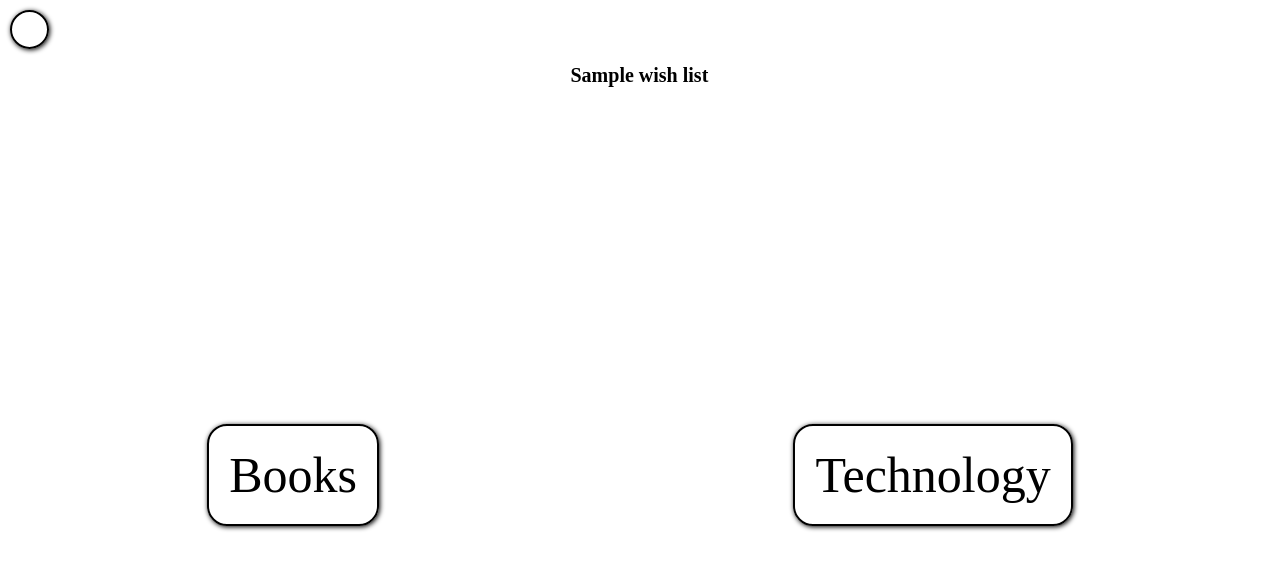
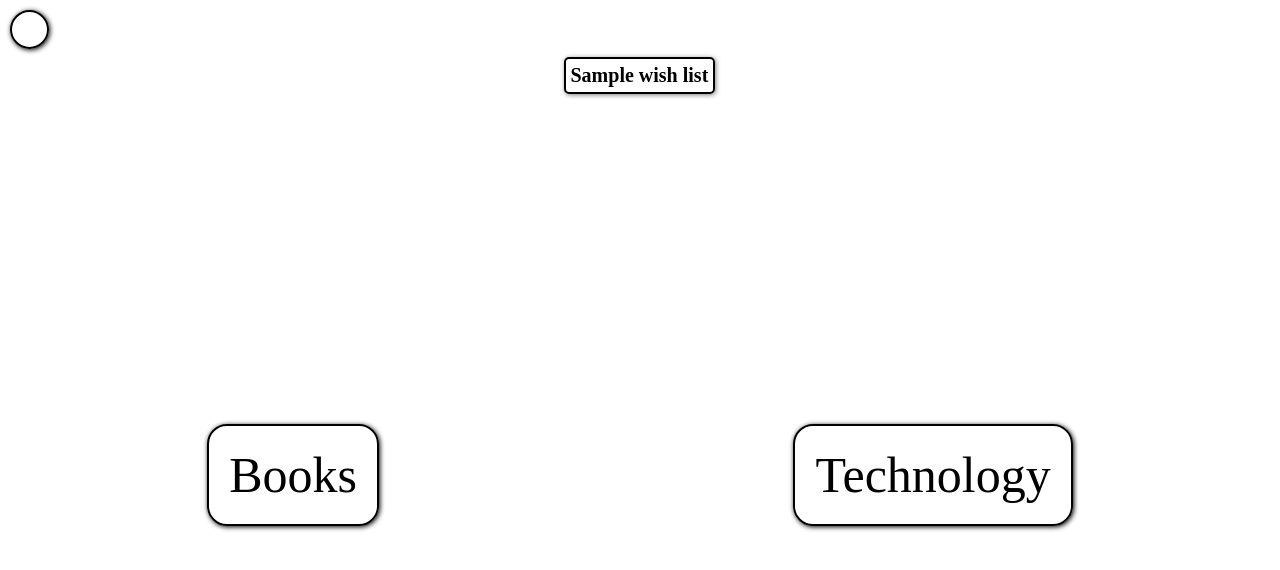
Before and after one commit to kf256/wish-list-1, a plain HTML site: page index.html in a window 1280 px wide. Drawn offline with Linux system fonts and the light colour scheme.

Commit message:
improve header style

```diff
--- a/display.js
+++ b/display.js
@@ -51,7 +51,7 @@ function displayDetails() {
 
 function updateHeader() {
     header.innerHTML = "";
-    header.innerHTML += "<span onclick='if(loc.length!==0){loc=[];display();}'>"+list_name+"</span>";
-    if (loc.length > 0) header.innerHTML += " / <span onclick='if(loc.length!==1){loc=[loc[0]];display();}'>"+list[loc[0]].name+"</span>";
-    if (loc.length > 1) header.innerHTML += " / <span>"+list[loc[0]].wishes[loc[1]].name+"</span>";
+    header.innerHTML += `<div onclick="if(loc.length!==0){loc=[];display();}">${list_name}</div>`;
+    if (loc.length > 0) header.innerHTML += `&gt;<div onclick="if(loc.length!==1){loc=[loc[0]];display();}">${list[loc[0]].name}</div>`;
+    if (loc.length > 1) header.innerHTML += `&gt;<div>${list[loc[0]].wishes[loc[1]].name}</div>`;
 }
--- a/style.css
+++ b/style.css
@@ -34,6 +34,15 @@
     white-space: nowrap;
 
     margin: 0px;
+}
+
+.header > * {
+    display: inline-block;
+    margin: 5px;
+    box-shadow: 1px 1px 5px gray;
+    border: 2px solid black;
+    border-radius: 5px;
+    padding: 5px;
 }
 
 .list {
```
